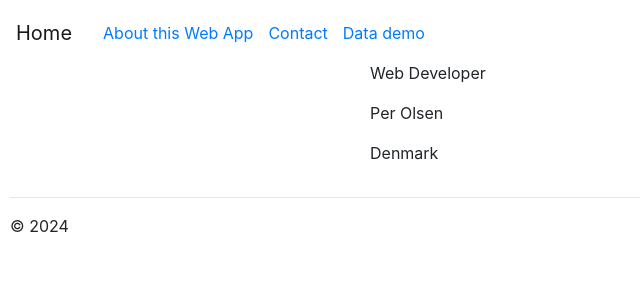
After one commit to persteenolsen/flask-vercel-start-one, a Flask app: page /aboutme/ in a window 1280 px wide. The commit adds this page. Shown: the top 300 px of the page, without its empty margins (0-640 px from the left). Run offline with Flask 3, Linux system fonts and the light colour scheme; some libraries are stand-ins or nearby versions.

Commit message:
Added the Page About Me

```diff
--- a/api/templates/about.html
+++ b/api/templates/about.html
@@ -10,7 +10,7 @@ About Page
 <b>Last updated</b>
 <ul>
     <li>
-        09-01-2024
+        12-01-2024
     </li>
 </ul>
 
--- /dev/null
+++ b/api/templates/aboutme.html
@@ -0,0 +1,10 @@
+{% extends "layout.html" %}
+{% block title %}
+About me
+{% endblock %}
+{% block content %}
+<p>Web Developer</p>
+<p>Per Olsen</p>
+<p>Denmark</p>
+
+{% endblock %}
--- a/api/templates/layout.html
+++ b/api/templates/layout.html
@@ -56,8 +56,9 @@
                    </li>-->
 
                     <li class="nav-item" style="margin-left: 15px; margin-top: 5px;">
-                        <a href="{{ url_for('about') }}">About</a>
+                        <a href="{{ url_for('about') }}">About this Web App</a>
                     </li>
+
 
                     <li class="nav-item" style="margin-left: 15px; margin-top: 5px;">
                         <a href="{{ url_for('contact') }}">Contact</a>
--- a/api/views.py
+++ b/api/views.py
@@ -9,6 +9,11 @@ def home():
 @app.route("/about/")
 def about():
     return render_template("about.html")
+
+@app.route("/aboutme/")
+def aboutme():
+    return render_template("aboutme.html")
+
 
 @app.route("/contact/")
 def contact():
```
